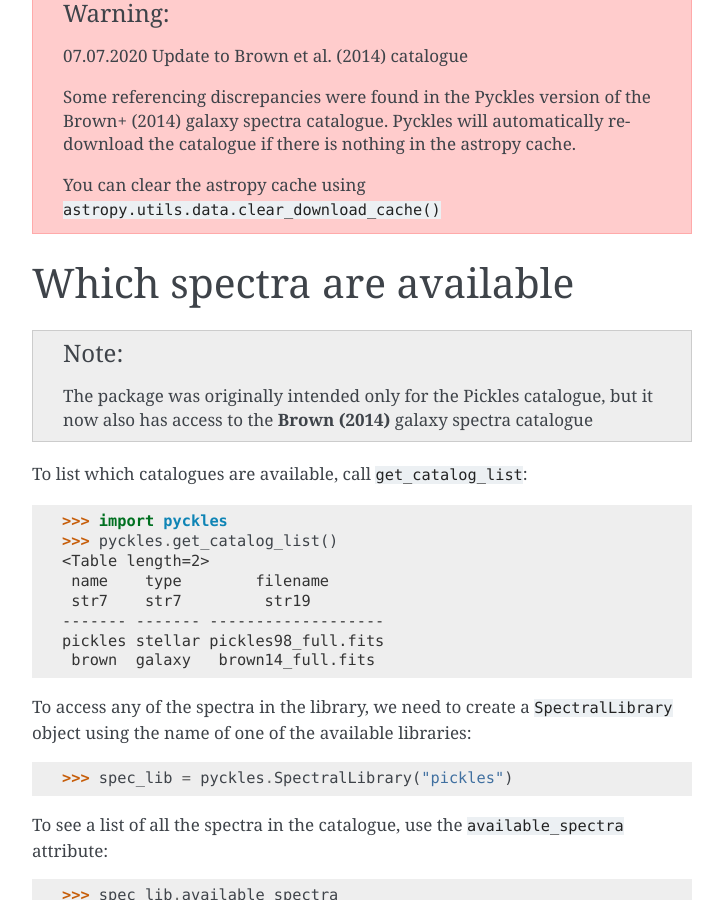
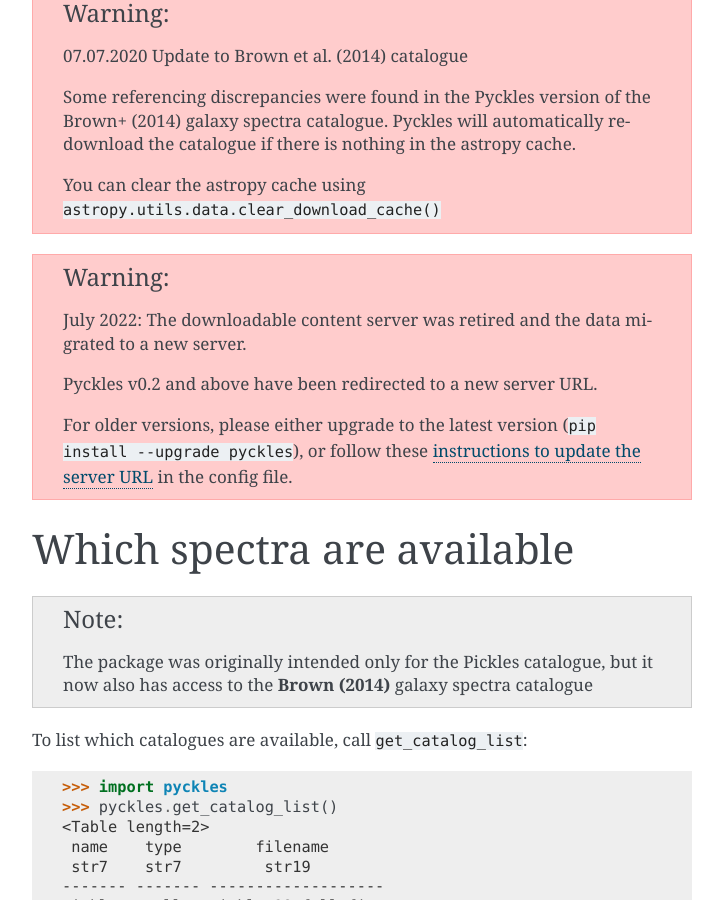
Before and after one commit to AstarVienna/Pyckles, a Sphinx documentation site: the page built from docs/source/index.rst, in a window 1280 px wide and 900 px high, scrolled down 616 px. Shown: the whole window, without its empty margins (388-1111 px from the left). Built offline with Sphinx 7.4.7, drawn with Linux system fonts in a browser that asks for light colours; pages that are not in the unit, such as notebooks, are missing from menus.

Commit message:
server warning on docs

```diff
--- a/docs/source/index.rst
+++ b/docs/source/index.rst
@@ -59,6 +59,12 @@
 
     You can clear the astropy cache using
     ``astropy.utils.data.clear_download_cache()``
+
+.. warning:: July 2022: The downloadable content server was retired and the data migrated to a new server.
+
+   Pyckles v0.2 and above have been redirected to a new server URL.
+
+   For older versions, please either upgrade to the latest version (``pip install --upgrade pyckles``), or follow these `instructions to update the server URL <https://astarvienna.github.io/server_upgrade_instructions.html>`_ in the config file.
 
 
 Which spectra are available
```
